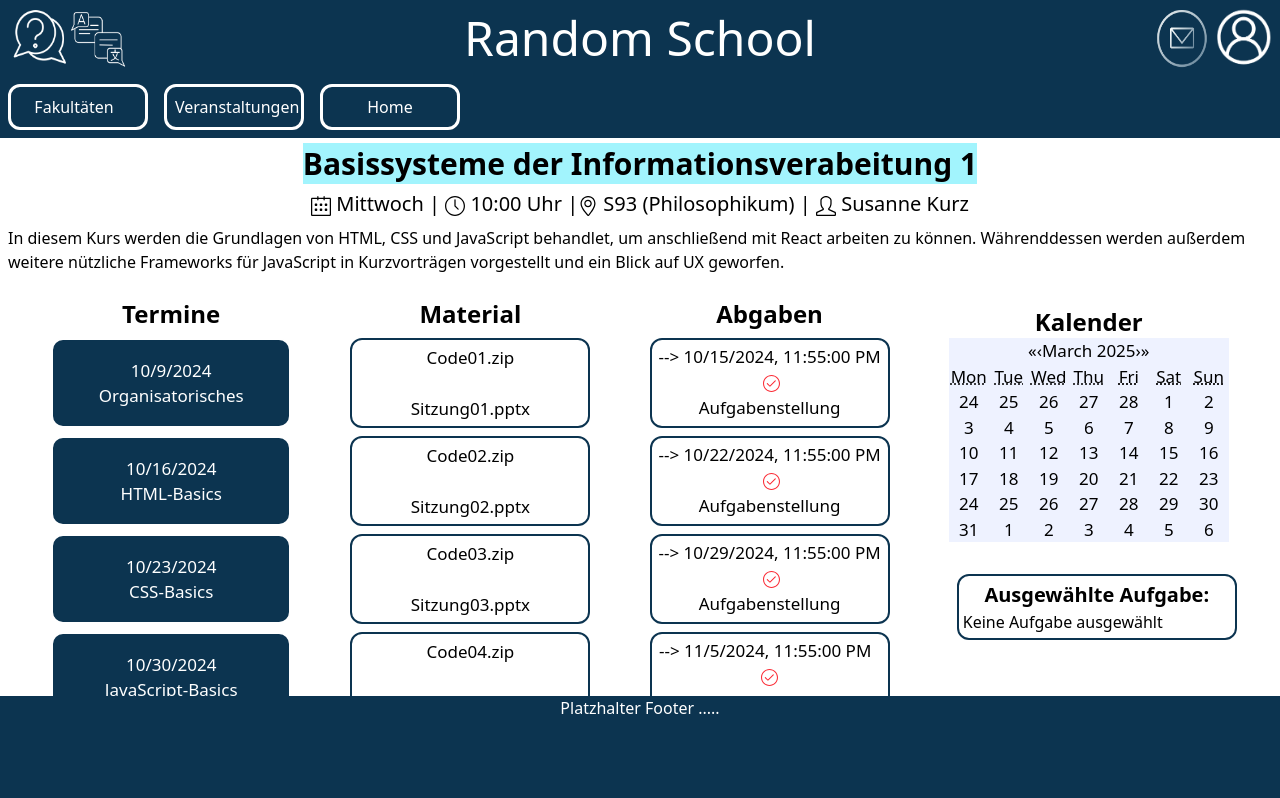
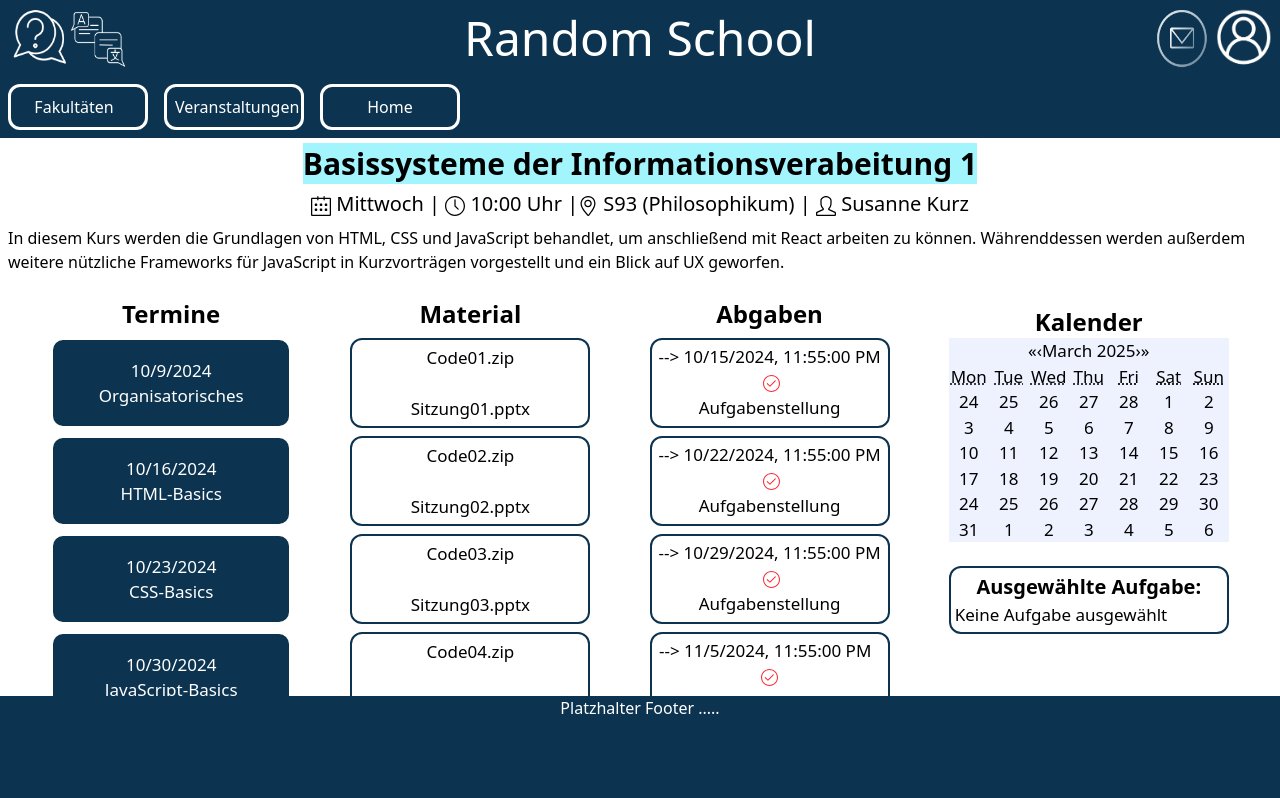
Before and after one commit to skr4ll/learning-platform, a React (Vite) app: page /veranstaltung in a window 1280 px wide. Shown: the top 798 px of the page. Built offline with nearby package versions, Linux system fonts and the light colour scheme.

Commit message:
improve position of Aufgabenstellung

```diff
--- a/src/pages/Veranstaltung.jsx
+++ b/src/pages/Veranstaltung.jsx
@@ -71,7 +71,7 @@ const Veranstaltung = () => {
           <Calendar className="w-70 text-[17px] text-center bg-indigo-50" />
           <br />
           {/*Unter dem Kalender wird die Aufgabenstellung der ausgewählten Aufgabe angezeigt*/}
-          <p className="border-2 border-uzk-dark p-1 m-2 rounded-xl sticky w-70">
+          <p className="text-[17px] border-2 border-uzk-dark p-1 rounded-xl sticky top-50 w-70">
             <p className="text-[20px] text-center font-bold">Ausgewählte Aufgabe: <br /></p>
             <p>{selectedAssignment || "Keine Aufgabe ausgewählt"} <br /></p>
           </p>
```
